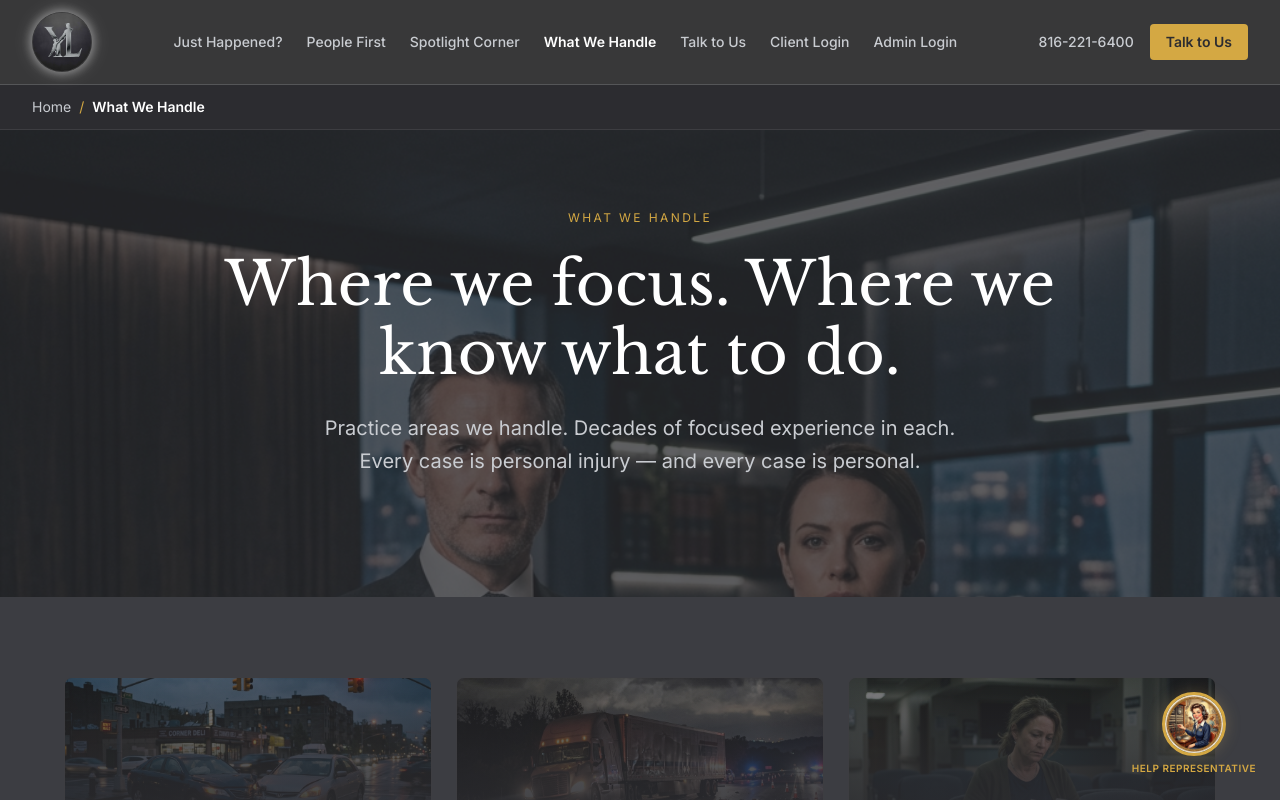
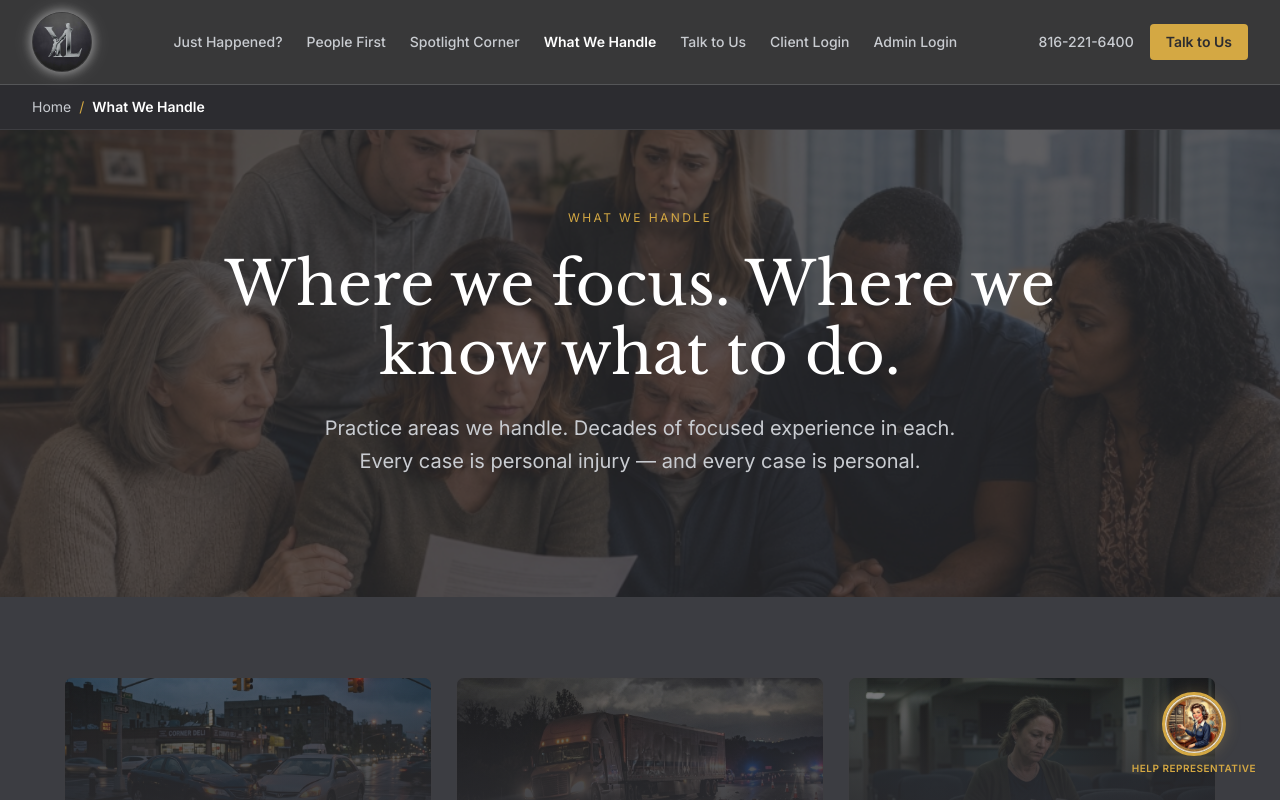
Before and after one commit to GreenBrahma/yonke-law-website, a Next.js app: page /what-we-handle in a window 1280 px wide. Shown: the top 800 px of the page. Built offline with nearby package versions, Linux system fonts and the light colour scheme.

Commit message:
fix: PageHero inline objectPosition, family image on What We Handle, face-level positioning sitewide

```diff
--- a/app/spotlight-corner/page.tsx
+++ b/app/spotlight-corner/page.tsx
@@ -142,7 +142,7 @@ export default async function SpotlightCornerPage() {
         title="What's happening in Kansas City that matters."
         subtitle="Source-verified reporting on local incidents, safety patterns, and civic accountability. Every claim is grounded in public records and confirmed by at least two independent sources."
         eyebrow="Spotlight Corner"
-        imagePosition="object-[center_25%]"
+        imagePosition="center 25%"
         images={[
           "/images/Mike Head Shot - Mike Headshot (2).png"
         ]}
--- a/app/talk-to-us/page.tsx
+++ b/app/talk-to-us/page.tsx
@@ -19,7 +19,7 @@ export default function TalkToUsPage() {
         title="Ready when you are."
         subtitle="Free consultation. No commitment. We listen, ask questions, and give you a straight read on your situation."
         eyebrow="Talk to Us"
-        imagePosition="object-[center_25%]"
+        imagePosition="center 25%"
         images={[
           "/images/Mike Yonke - with people.png"
         ]}
--- a/app/what-we-handle/page.tsx
+++ b/app/what-we-handle/page.tsx
@@ -142,9 +142,9 @@ export default function WhatWeHandlePage() {
         title="Where we focus. Where we know what to do."
         subtitle="Practice areas we handle. Decades of focused experience in each. Every case is personal injury — and every case is personal."
         eyebrow="What We Handle"
-        imagePosition="object-top"
+        imagePosition="center 30%"
         images={[
-          "/images/mike_with_clients_hero.png"
+          "/images/yl-where-we-focus.jpg"
         ]}
       />
 
--- a/components/PageHero.tsx
+++ b/components/PageHero.tsx
@@ -8,11 +8,12 @@ interface PageHeroProps {
   subtitle?: string;
   images: readonly string[];
   eyebrow?: string;
+  /** CSS object-position value, e.g. "center top" or "center 25%" */
   imagePosition?: string;
   children?: React.ReactNode;
 }
 
-export function PageHero({ title, subtitle, images, eyebrow, imagePosition = "object-center", children }: PageHeroProps) {
+export function PageHero({ title, subtitle, images, eyebrow, imagePosition = "center center", children }: PageHeroProps) {
   const [bgIndex, setBgIndex] = useState(0);
 
   useEffect(() => {
@@ -32,9 +33,10 @@ export function PageHero({ title, subtitle, images, eyebrow, imagePosition = "ob
           src={src}
           alt=""
           fill
-          className={`object-cover ${imagePosition} transition-opacity duration-[2000ms] ease-in-out ${
+          className={`object-cover transition-opacity duration-[2000ms] ease-in-out ${
             i === bgIndex ? "opacity-100" : "opacity-0"
           }`}
+          style={{ objectPosition: imagePosition }}
           sizes="100vw"
           priority={i === 0}
           aria-hidden="true"
```
